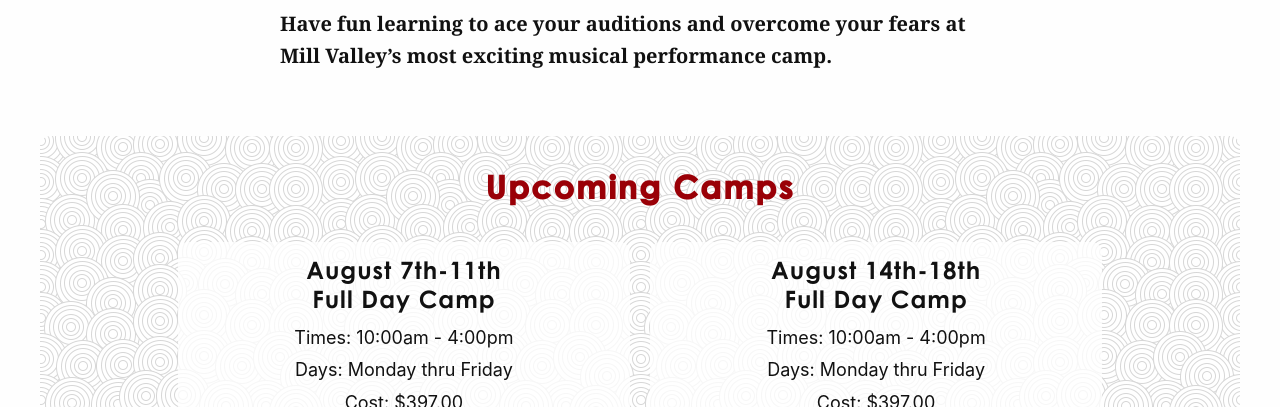
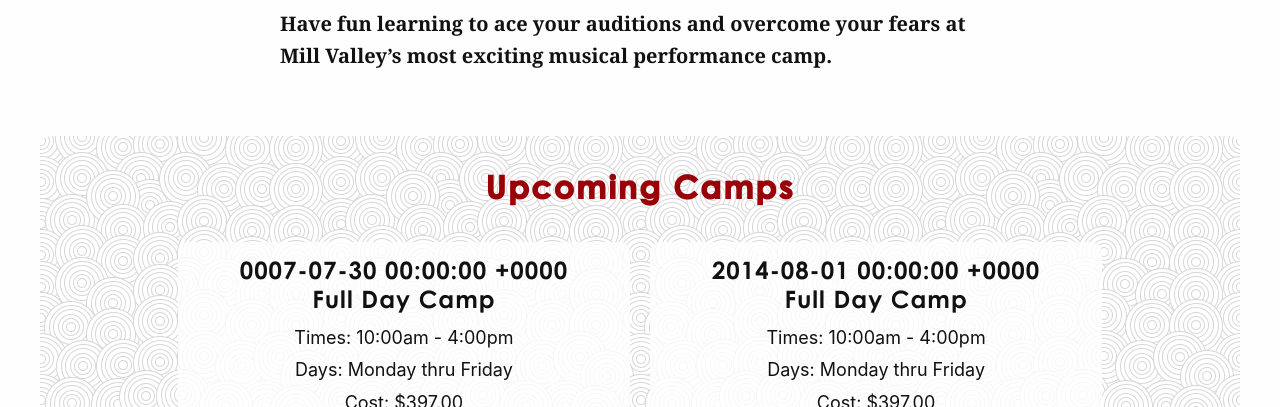
Before and after one commit to cchaiken/ccms, a Jekyll site: the page built from marin-idol-performance-camps.md, in a window 1280 px wide and 900 px high, scrolled down 1124 px, cut to the strip 0-407 px from the top of the window. Built offline with Jekyll 4.4.1, drawn with Linux system fonts in a browser that asks for light colours; some web fonts are replaced; some of the changed text lies outside the part shown.

Commit message:
Updated Marin Idol Performance Camps

```diff
--- a/marin-idol-performance-camps.md
+++ b/marin-idol-performance-camps.md
@@ -10,7 +10,7 @@ intro:
   sub: Marin Idol Performance Camps
 newsletter: true
 camps:
-- date: August 7th-11th
+- date: 0007-08-01 00:00:00 Z
   description: Full Day Camp
   times: 10:00am - 4:00pm
   days: Monday thru Friday
@@ -18,7 +18,7 @@ camps:
   eventbrite: <a href="https://www.eventbrite.com/e/marin-idol-summer-performance-camp-tickets-36262747855?ref=ebtnebregn"
     target="_blank"><img src="https://www.eventbrite.com/custombutton?eid=36262747855"
     alt="Eventbrite - Marin Idol Summer Performance Camp" /></a>
-- date: August 14th-18th
+- date: 2014-08-01 00:00:00 Z
   description: Full Day Camp
   times: 10:00am - 4:00pm
   days: Monday thru Friday
```
Also changed, not shown: other parts of marin-idol-performance-camps.md (+1 -1 lines).
